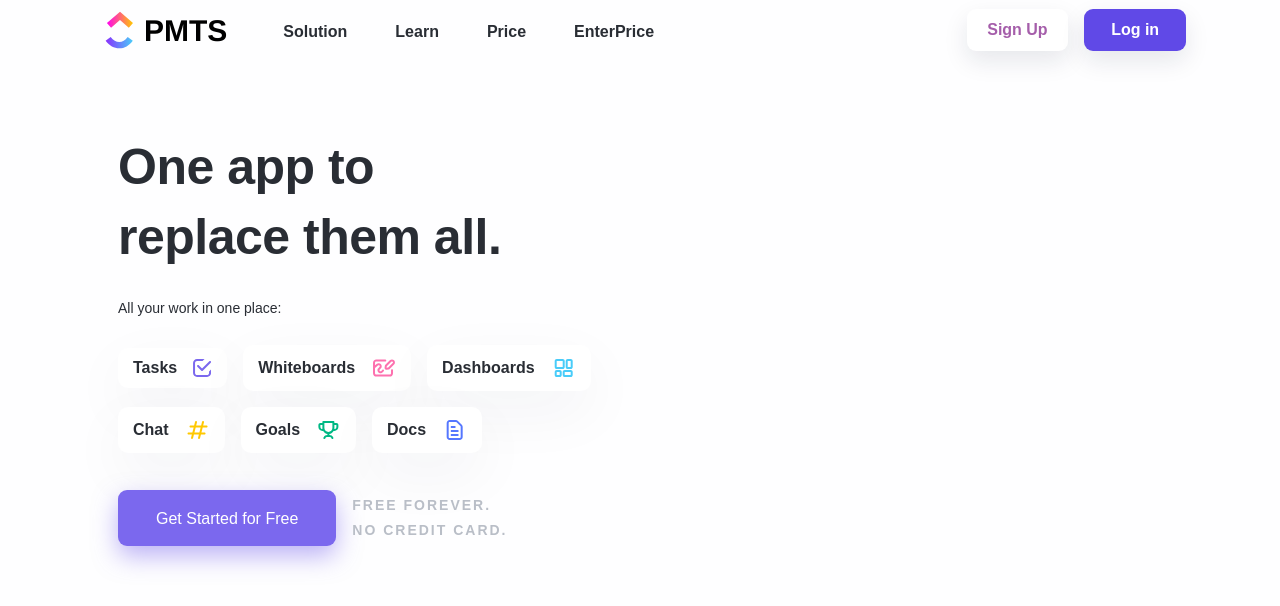
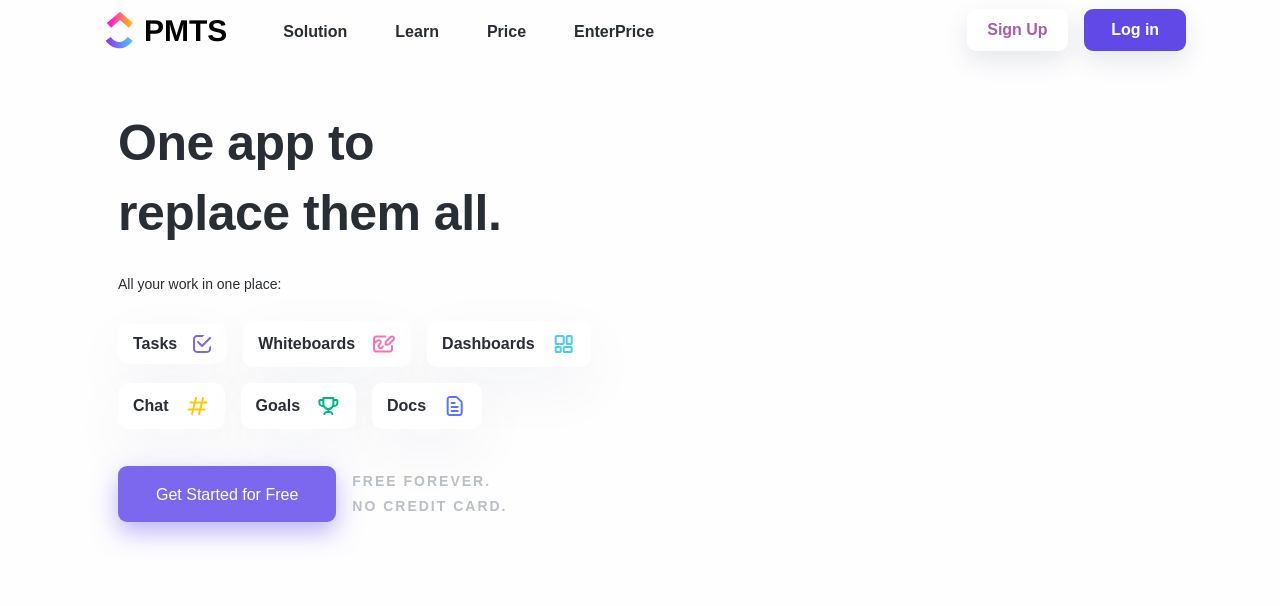
Before and after one commit to AhmedHossam555/graduation-project, an Angular app: page / in a window 1280 px wide. Shown: the top 606 px of the page. Built offline with nearby package versions, Linux system fonts and the light colour scheme.

Commit message:
update tailwind

```diff
--- a/src/app/components/pages/land-page/header/header.component.scss
+++ b/src/app/components/pages/land-page/header/header.component.scss
@@ -37,13 +37,21 @@ nav {
     line-height: 21px;
     text-align: center;
     border: none;
+    transition: all 0.5s ease;
   }
   .login {
     background-color: #6049e7;
     color: #fff;
+    &:hover {
+      transform: translateY(-1.5px);
+    }
   }
   .signup {
     color:  #A55EAA;
     background-color: #fff;
+    &:hover {
+      transform: translateY(-1.5px);
+    }
   }
+
 }
--- a/src/app/components/pages/land-page/main-section/main-section.component.html
+++ b/src/app/components/pages/land-page/main-section/main-section.component.html
@@ -1,6 +1,6 @@
 <section>
-    <div class="p-4 px-5 container">
-      <h1 class="text-base text-main pt-5">
+    <div class="container p-5">
+      <h1 class="text-base text-main ">
         One app to<br>
         replace them all.
       </h1>
@@ -41,7 +41,7 @@
         <button class="start">
           Get Started for Free
         </button>
-        <p class="text-base fw-bolder uppercase">
+        <p class="text-base fw-bolder uppercase" id="free">
           Free forever.
           <br>
           No credit card.
--- a/src/app/components/pages/land-page/main-section/main-section.component.scss
+++ b/src/app/components/pages/land-page/main-section/main-section.component.scss
@@ -32,13 +32,14 @@ p {
   background: #7B68EE;
   box-shadow: 0px 10px 25px 0px #7B68EE80;
   color: #fff;
+  transition: 0.5s all ease;
 }
-.start + p {
+
+#free {
   color: #B9BEC7;
   letter-spacing: 2px;
   margin-top: 16px;
-  transition: 0.5s all ease;
 }
 .start:hover {
-  transform:  translateY(-2px);
+  transform:  translateY(-3px);
 }
```
